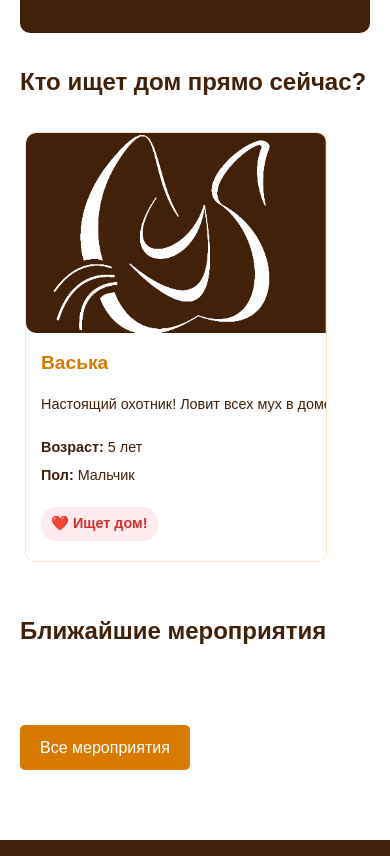
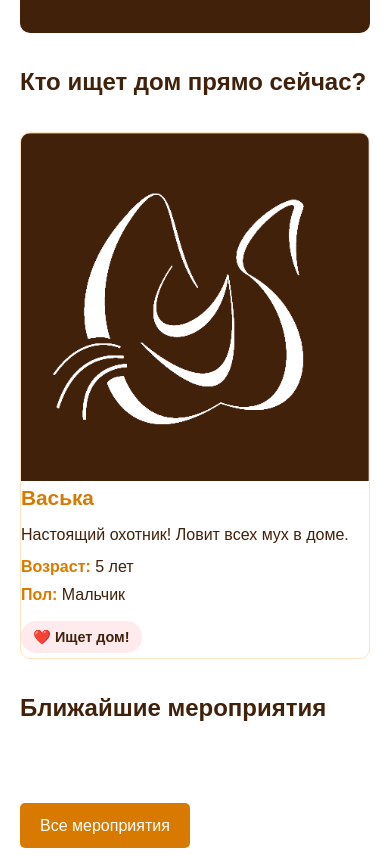
Before and after one commit to quant-aura/take_your_soul, a plain HTML site: page index.html in a window 390 px wide. Shown: the part 560-1416 px from the top of the page. Drawn offline with Linux system fonts and the light colour scheme.

Commit message:
Renovation5

```diff
--- a/css/style.css
+++ b/css/style.css
@@ -6,7 +6,7 @@
     --dark-brown: #2A1507;
 }
 
-  /* Общие стили */
+/* Общие стили */
 body {
     font-family: 'Arial', sans-serif;
     margin: 0;
@@ -35,7 +35,7 @@ a {
     background-color: var(--brown);
 }
 
-  /* Шапка */
+/* Шапка */
 header {
     background-color: var(--orange);
     padding: 1rem 2rem;
@@ -74,7 +74,7 @@ nav a:hover, nav a.active {
     background-color: var(--brown);
 }
 
-  /* Основной контент */
+/* Основной контент */
 main {
     padding: 20px;
     max-width: 1200px;
@@ -103,24 +103,22 @@ main {
     margin: 0 auto 1.5rem;
 }
 
-  /* Карточки */
+/* Карточки */
 .cards-container {
     display: grid;
-    grid-template-columns: repeat(auto-fill, minmax(200px, 1fr));
-    gap: 20px;
-    margin: 30px 5px;
+    grid-template-columns: repeat(auto-fill, minmax(300px, 1fr));
+    gap: 25px;
+    margin: 30px 0;
 }
 
 .card {
     display: flex;
+    flex-direction: column;
     border: 1px solid var(--light-orange);
     border-radius: 10px;
     overflow: hidden;
     transition: transform 0.3s, box-shadow 0.3s;
-    max-width: 300px;
-    /* height: 250px; убрана фиксированная высота для адаптивности */
-    margin-bottom: 20px;
-    align-items: stretch;
+    background-color: var(--white);
 }
 
 .card:hover {
@@ -128,48 +126,58 @@ main {
     box-shadow: 0 5px 15px rgba(0,0,0,0.1);
 }
 
-.card img {
-    width: 40%;
-    /* height: 100%; убираем фиксированную высоту для избежания искажений */
-    max-height: 250px;
-    object-fit: cover;
-    border-top-left-radius: 10px;
-    border-bottom-left-radius: 10px;
+.card-img-container {
+    height: 200px;
+    overflow: hidden;
 }
 
-.cat-info {
-    flex-grow: 1;
-    display: flex;
-    flex-direction: column;
-    justify-content: space-between;
-    padding: 15px;
+.card img {
+    width: 100%;
+    height: 100%;
+    object-fit: cover;
+    transition: transform 0.5s ease;
+}
+
+.card:hover img {
+    transform: scale(1.05);
 }
 
 .card-content {
-    width: 60%;
     padding: 15px;
     display: flex;
     flex-direction: column;
+    flex-grow: 1;
 }
 
 .card h3 {
     margin: 0 0 10px 0;
     color: var(--orange);
-    font-size: 1.2rem;
+    font-size: 1.3rem;
 }
 
 .card p {
     margin: 5px 0;
-    font-size: 0.9rem;
+    color: var(--brown);
+    line-height: 1.4;
+}
+
+.cat-details {
+    margin: 10px 0;
+}
+
+.detail-label {
+    font-weight: bold;
+    color: var(--orange);
 }
 
 .status-badge {
     margin-top: auto;
-    padding: 5px 10px;
+    padding: 6px 12px;
     border-radius: 15px;
     display: inline-block;
     font-weight: bold;
     width: fit-content;
+    font-size: 0.9rem;
 }
 
 .found-home {
@@ -182,21 +190,7 @@ main {
     color: #d32f2f;
 }
 
-.cat-details {
-    margin: 10px 0;
-}
-
-.cat-details span {
-    font-weight: bold;
-    color: var(--brown);
-}
-
-.event-date {
-    color: var(--brown);
-    font-weight: bold;
-}
-
-  /* Подвал */
+/* Подвал */
 footer {
     background-color: var(--brown);
     color: var(--white);
@@ -242,17 +236,15 @@ footer {
         font-size: 2rem;
     }
 
+    .cards-container {
+        grid-template-columns: 1fr;
+    }
+
     .card {
         flex-direction: column;
-        height: auto;
     }
 
-    .card img {
-        width: 100%;
-        height: 200px;
-    }
-
-    .card-content, .cat-info {
-        width: 100%;
+    .card-img-container {
+        height: 250px;
     }
 }
```
